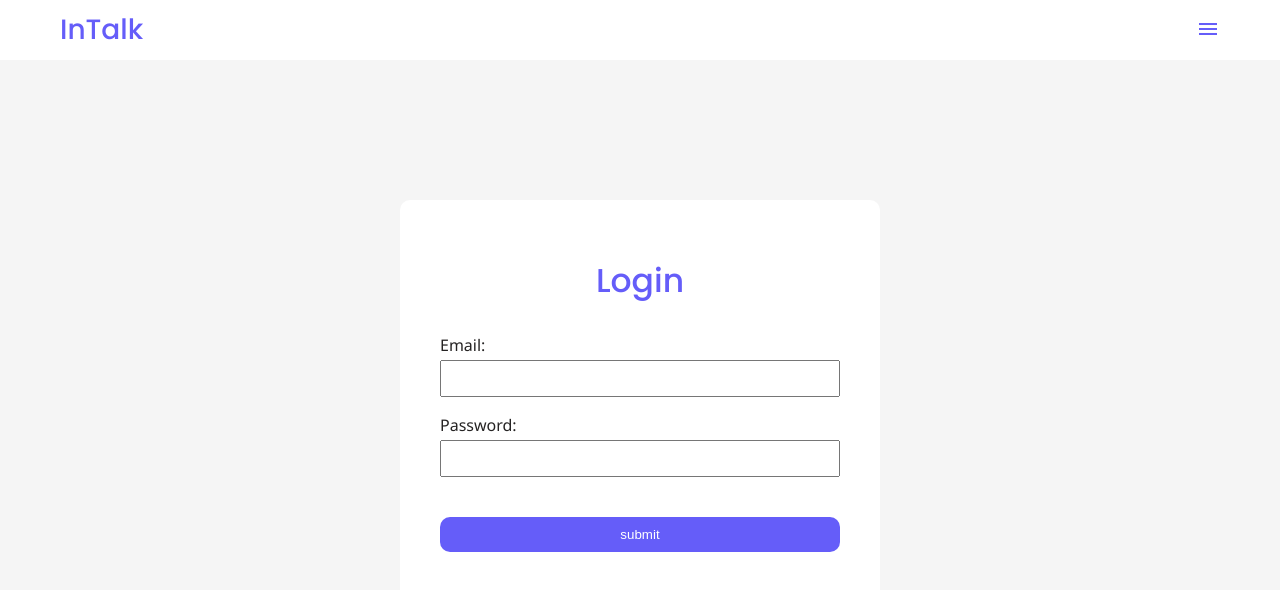
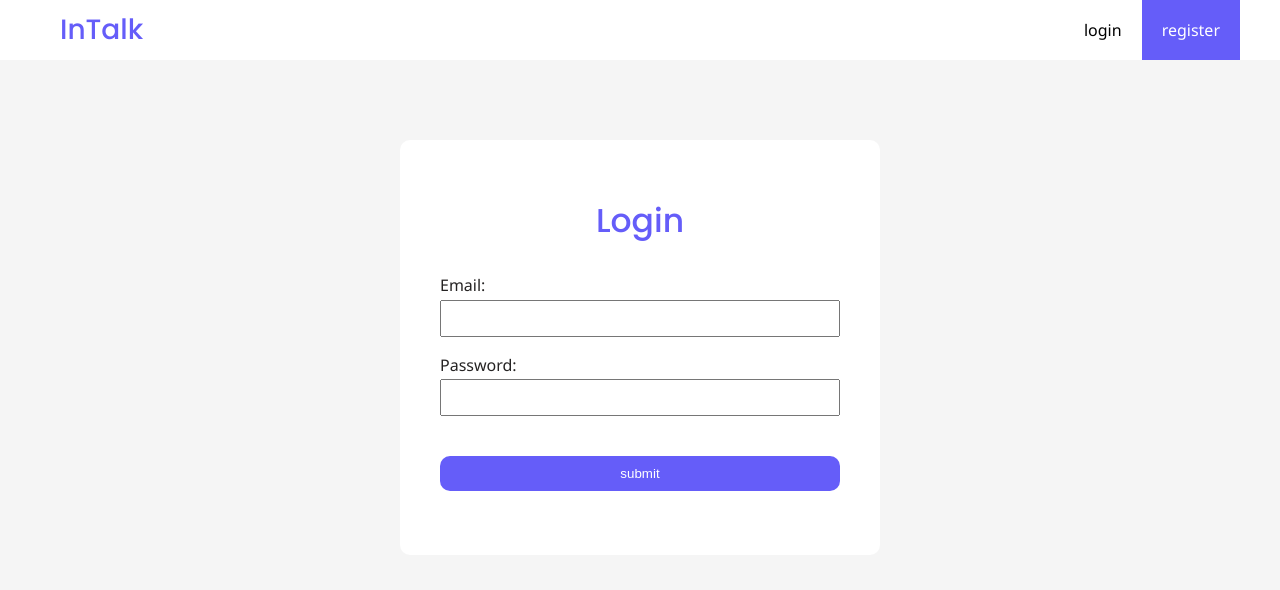
Before and after one commit to JoseMiralles/DiscordClone, a React (Create React App) app in the folder frontend/: page /login in a window 1280 px wide. Shown: the top 590 px of the page. Built offline with nearby package versions, Linux system fonts and the light colour scheme.

Commit message:
Finished styling nav bar

```diff
--- a/frontend/src/Components/NavBar.scss
+++ b/frontend/src/Components/NavBar.scss
@@ -32,17 +32,48 @@
     position: absolute;
     right: 0;
     border-bottom: solid 3px $main;
+    height: $nav-height;
 
     li{
         width: 100vw;
-        max-width: 400px;
-        padding: $common-padding;
-        padding-left: 0;
-        padding-right: 0;
-        background-color: $light;
+        height: $nav-height;
+        line-height: $nav-height;
+        padding: 0;
         text-align: center;
-        &:hover{
-            background-color: $secondary-light;
+        border-radius: 0px;
+        &:not(.btn){
+                background-color: $light;
+            &:hover{
+                background-color: $secondary-light;
+            }
         }
     }
 }
+
+@media (min-width:641px){
+    #nav-section{
+        display: flex;
+        justify-content: space-between;
+        .container{
+            display: flex;
+            width: 100%;
+            justify-content: space-between;
+        }
+    }
+    #nav-menu{
+        display: flex;
+        position: inherit;
+        border: none;
+        li {
+            width:auto;
+            padding-left: $common-padding;
+            padding-right: $common-padding;
+        }
+    }
+    #nav-menu-button{
+        display: none;
+    }
+    #nav-menu-wrapper{
+        display: block;
+    }
+}
--- a/frontend/src/Components/NavBar.tsx
+++ b/frontend/src/Components/NavBar.tsx
@@ -22,25 +22,27 @@ const NavBar = ({ isAuthenticated }: Props) => {
     const icon = menuClosed ? "menu" : "close";
 
     return (
-        <nav className="section">
-            <div className="container" id="nav-bar">
+        <nav className="section" id="nav-section">
+            <div className="container">
+                <div id="nav-bar">
                     <div>
-                    <div id="nav-logo" className="logo">InTalk</div>
+                        <Link to="/"><div id="nav-logo" className="logo">InTalk</div></Link>
                     </div>
                     <div onClick={flipMenu} id="nav-menu-button">
                         <div className="material-icons">{ icon }</div>
                     </div>
                 </div>
-            <div onClick={itemSelected} id="nav-menu-wrapper" className={`container ${menuClass}`}>
+                <div onClick={itemSelected} id="nav-menu-wrapper" className={`${menuClass}`}>
                     <ul id="nav-menu">
                         {!isAuthenticated
                             ? <>
-                            <li><Link to="/login">login</Link></li>
-                            <li><Link to="/register">register</Link></li>
+                                <Link to="/login"><li>login</li></Link>
+                                <Link to="/register"><li className="btn btn-main">register</li></Link>
                             </>
-                        : <li><button onClick={() => dispatch(logout())}>logout</button></li>
+                            : <li><button className="btn" onClick={() => dispatch(logout())}>logout</button></li>
                         }
                     </ul>
+                </div>
             </div>
         </nav>
     );
--- a/frontend/src/Components/session/AuthPage.scss
+++ b/frontend/src/Components/session/AuthPage.scss
@@ -16,7 +16,7 @@
 }
 
 .auth-form-wrapper{
-    max-width: 90%;
+    width: 85%;
     padding-left: $common-padding * 2;
     padding-right: $common-padding * 2;
     padding-top: $common-padding * 1.2;
@@ -35,6 +35,7 @@
 
     label{
         padding-bottom: $common-padding / 3;
+        font-weight: 400;
     }
 
     input{
--- a/frontend/src/index.scss
+++ b/frontend/src/index.scss
@@ -17,6 +17,8 @@ html {
 .container {
     max-width: $content-width;
     margin:auto;
+    margin-top: 0px;
+    margin-bottom: 0px;
 }
 
 .logo {
```
Lines whose indentation alone changed are shown as unchanged.
